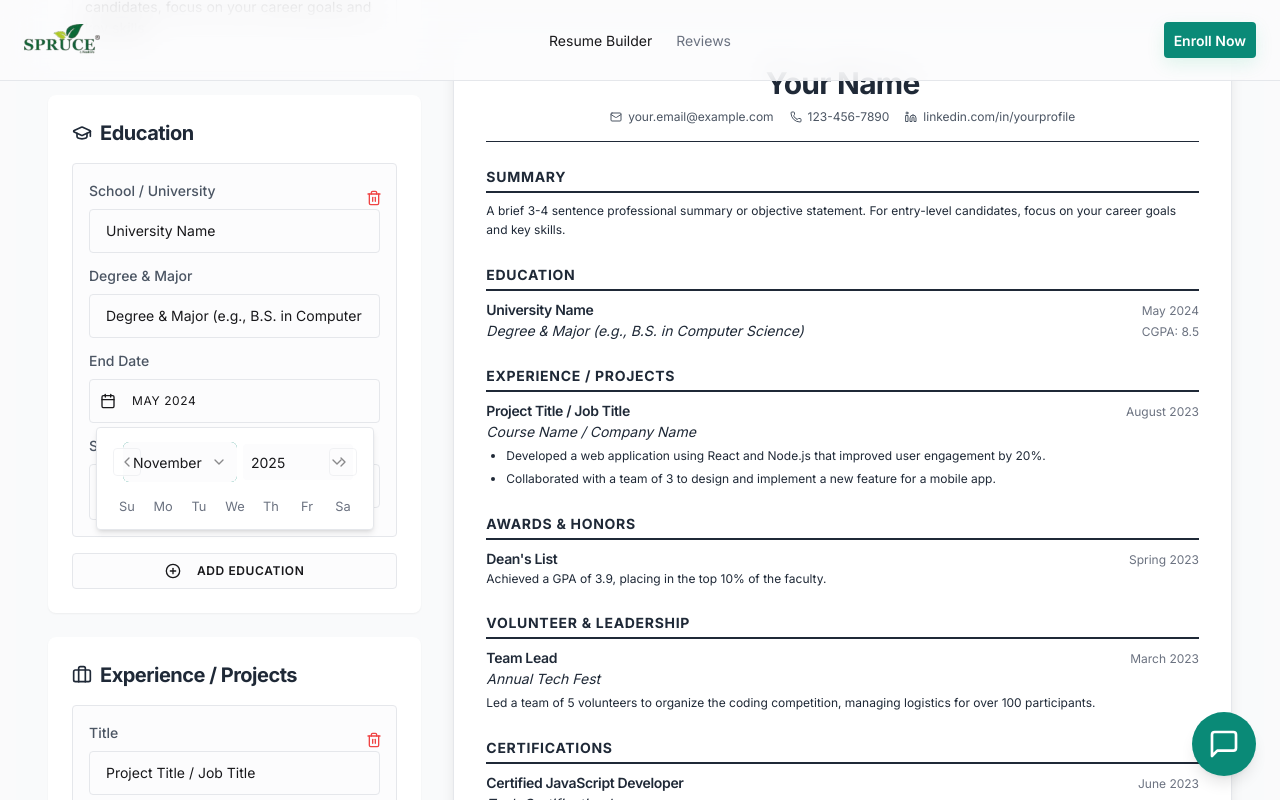
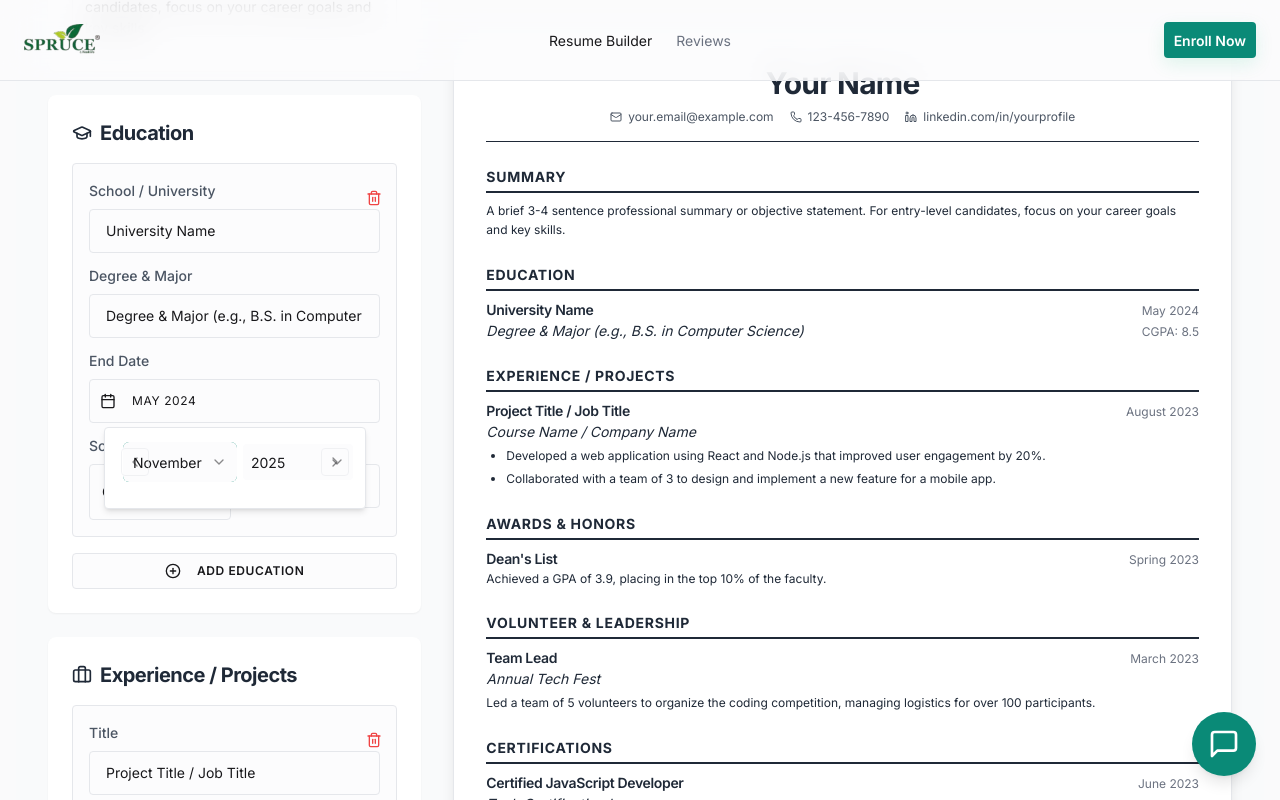
Before and after one commit to kautkarg/spruce-nep, a Next.js app: page /resume-builder in a window 1280 px wide. Both pictures are taken after a click on the button "MAY 2024". Shown: the part 1117-1917 px from the top of the page. Built offline with nearby package versions, Linux system fonts and the light colour scheme.

Commit message:
Keep the month and year option only for all the dates input fields in co

```diff
--- a/src/components/resume-builder/MonthYearPicker.tsx
+++ b/src/components/resume-builder/MonthYearPicker.tsx
@@ -83,6 +83,7 @@ export function MonthYearPicker({ field }: MonthYearPickerProps) {
           captionLayout="dropdown-buttons"
           fromYear={1980}
           toYear={new Date().getFullYear() + 5}
+          monthOnly={true}
         />
       </PopoverContent>
     </Popover>
--- a/src/components/ui/calendar.tsx
+++ b/src/components/ui/calendar.tsx
@@ -10,12 +10,15 @@ import { buttonVariants } from "@/components/ui/button"
 import { Select, SelectContent, SelectItem, SelectTrigger, SelectValue } from "./select"
 import { ScrollArea } from "./scroll-area"
 
-export type CalendarProps = React.ComponentProps<typeof DayPicker>
+export type CalendarProps = React.ComponentProps<typeof DayPicker> & {
+  monthOnly?: boolean;
+};
 
 function Calendar({
   className,
   classNames,
   showOutsideDays = true,
+  monthOnly = false,
   ...props
 }: CalendarProps) {
   return (
@@ -36,7 +39,7 @@ function Calendar({
         nav_button_previous: "absolute left-1",
         nav_button_next: "absolute right-1",
         table: "w-full border-collapse space-y-1",
-        head_row: "flex",
+        head_row: cn("flex", { "hidden": monthOnly }),
         head_cell:
           "text-muted-foreground rounded-md w-9 font-normal text-[0.8rem]",
         row: "flex w-full mt-2",
@@ -55,7 +58,7 @@ function Calendar({
         day_range_middle:
           "aria-selected:bg-accent aria-selected:text-accent-foreground",
         day_hidden: "invisible",
-        tbody: "hidden",
+        tbody: cn({ "hidden": monthOnly }),
         ...classNames,
       }}
       components={{
```
